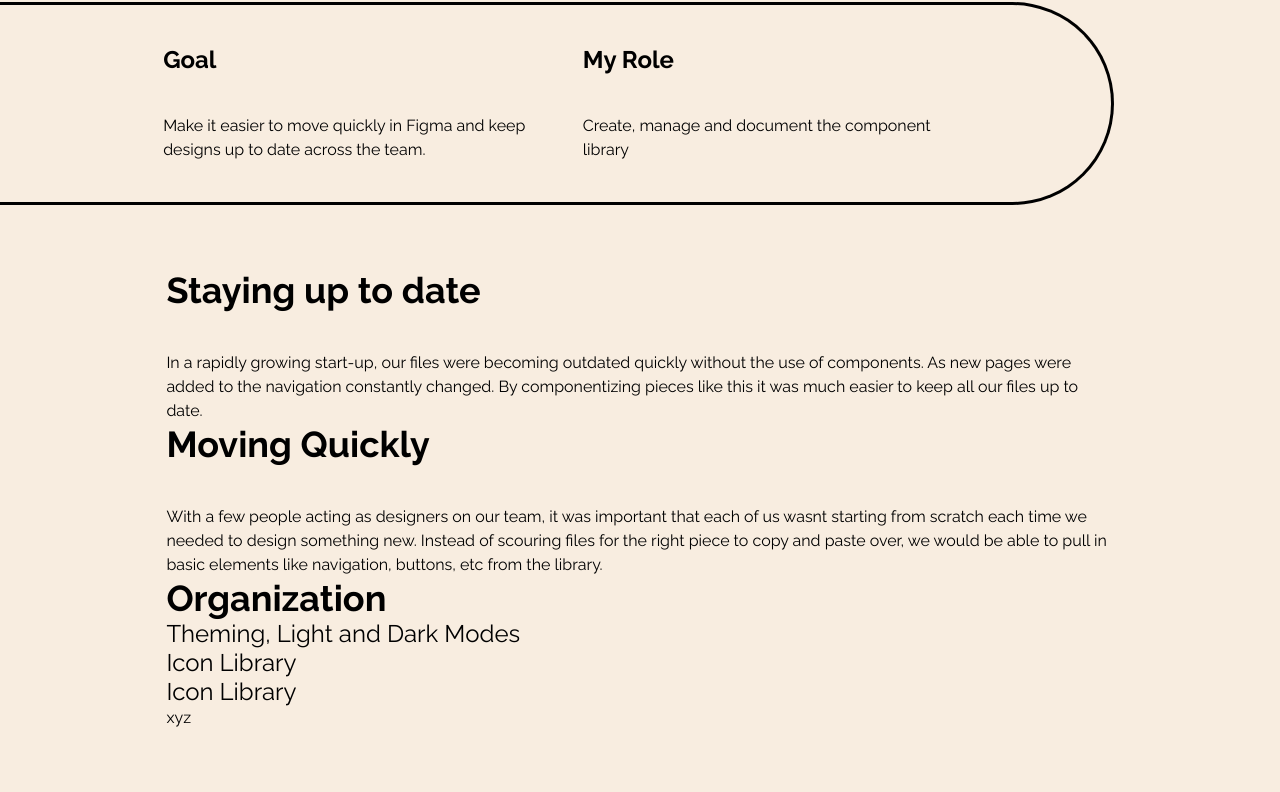
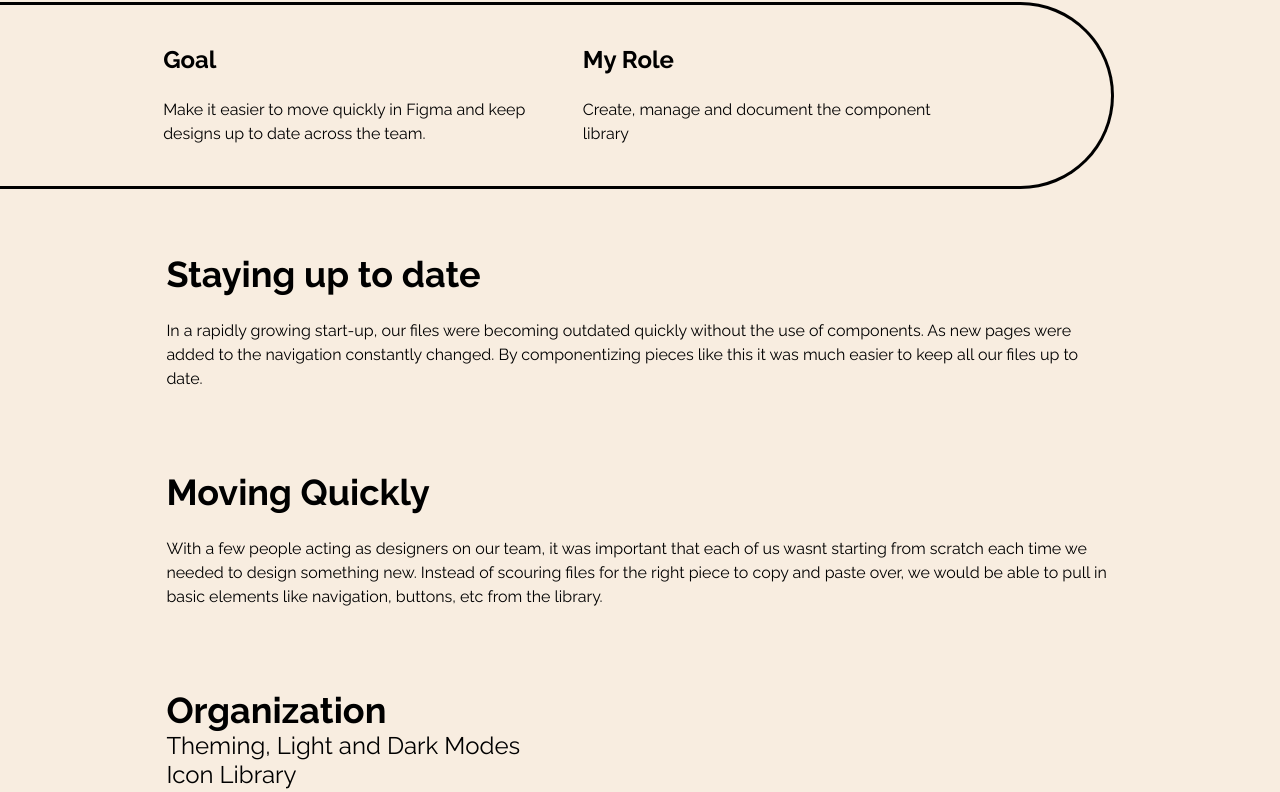
Before and after one commit to hottinet/casey-site-v2, a Next.js app: page /component-library in a window 1280 px wide. Shown: the part 727-1519 px from the top of the page. Built offline with nearby package versions, Linux system fonts and the light colour scheme.

Commit message:
using stacked text in detail pages

```diff
--- a/src/components/StackedText.tsx
+++ b/src/components/StackedText.tsx
@@ -18,7 +18,7 @@ type TopTextProps = Pick<StackedTextProps, 'title'> & {
 };
 
 const BottomText = styled(Body)`
-  margin-top: ${({ theme }) => theme.spacing[40]};
+  margin-top: ${({ theme }) => theme.spacing[24]};
 `;
 
 const TopText: React.FC<TopTextProps> = ({ title, children }) =>
--- a/src/pages/component-library.tsx
+++ b/src/pages/component-library.tsx
@@ -1,10 +1,7 @@
 import styled from '@emotion/styled';
 
-import Box from '~/components/box/Box';
 import ContentBox from '~/components/box/ContentBox';
 import FlexBox from '~/components/box/FlexBox';
-import GridBox from '~/components/box/GridBox';
-import Divider from '~/components/Divider';
 import Image from '~/components/Image';
 import Layout from '~/components/meta/Layout';
 import NextProjectPickle from '~/components/pickles/NextProjectPickle';
@@ -22,6 +19,10 @@ const DetailPickle = styled(Pickle)`
 
 const PickleGrid = styled(ContentBox)`
   grid-column-gap: 7%;
+`;
+
+const DetailStack = styled(StackedText)`
+  margin-bottom: ${({ theme }) => theme.spacing[80]};
 `;
 
 const CoreComponentLibrary: React.FC = () => (
@@ -43,25 +44,23 @@ const CoreComponentLibrary: React.FC = () => (
       </PickleGrid>
     </DetailPickle>
     <ContentBox column>
-      <Title bold>Staying up to date</Title>
-      <Box mt={40}>
-        <Body>
-          In a rapidly growing start-up, our files were becoming outdated
-          quickly without the use of components. As new pages were added to the
-          navigation constantly changed. By componentizing pieces like this it
-          was much easier to keep all our files up to date.
-        </Body>
-      </Box>
-      <Title bold>Moving Quickly</Title>
-      <Box mt={40}>
-        <Body>
-          With a few people acting as designers on our team, it was important
-          that each of us wasnt starting from scratch each time we needed to
-          design something new. Instead of scouring files for the right piece to
-          copy and paste over, we would be able to pull in basic elements like
-          navigation, buttons, etc from the library.
-        </Body>
-      </Box>
+      <DetailStack
+        bottomText="In a rapidly growing start-up, our files were becoming outdated
+        quickly without the use of components. As new pages were added to the
+        navigation constantly changed. By componentizing pieces like this it
+        was much easier to keep all our files up to date."
+        title
+        topText="Staying up to date"
+      />
+      <DetailStack
+        bottomText="With a few people acting as designers on our team, it was important
+        that each of us wasnt starting from scratch each time we needed to
+        design something new. Instead of scouring files for the right piece to
+        copy and paste over, we would be able to pull in basic elements like
+        navigation, buttons, etc from the library."
+        title
+        topText="Moving Quickly"
+      />
       <Title bold>Organization</Title>
       <Heading>Theming, Light and Dark Modes</Heading>
       <Heading>Icon Library</Heading>
```
